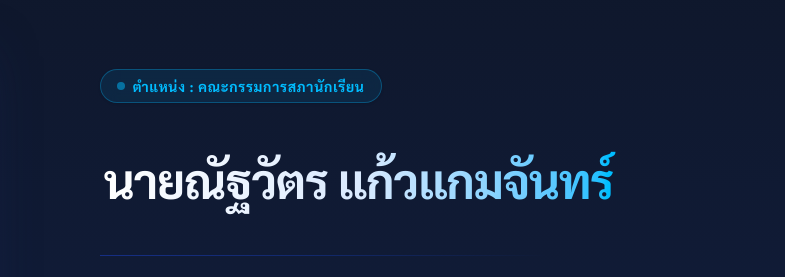
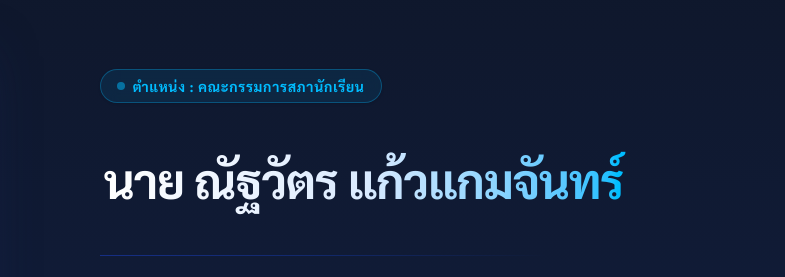
Before and after one commit to bawrattanaburi-lang/WSZ_Web, a website: page mb_scc_s.html in a window 1280 px wide. Shown: the part 2680-2957 px from the top of the page, 495-1280 px from the left. Drawn offline with Linux system fonts and the light colour scheme.

Commit message:
Add files via upload

```diff
--- a/mb_scc_s.html
+++ b/mb_scc_s.html
@@ -324,7 +324,7 @@
             <div class="w-full py-2">
                 <h1 class="text-3xl sm:text-4xl lg:text-5xl font-extrabold tracking-tight leading-normal overflow-visible">
                     <span class="inline-block bg-clip-text text-transparent bg-gradient-to-r from-white via-blue-100 to-sky-400 py-2 px-1">
-                        นายณัฐวัตร  แก้วแกมจันทร์
+                        นาย ณัฐวัตร  แก้วแกมจันทร์
                     </span>
                 </h1>
             </div>
```
